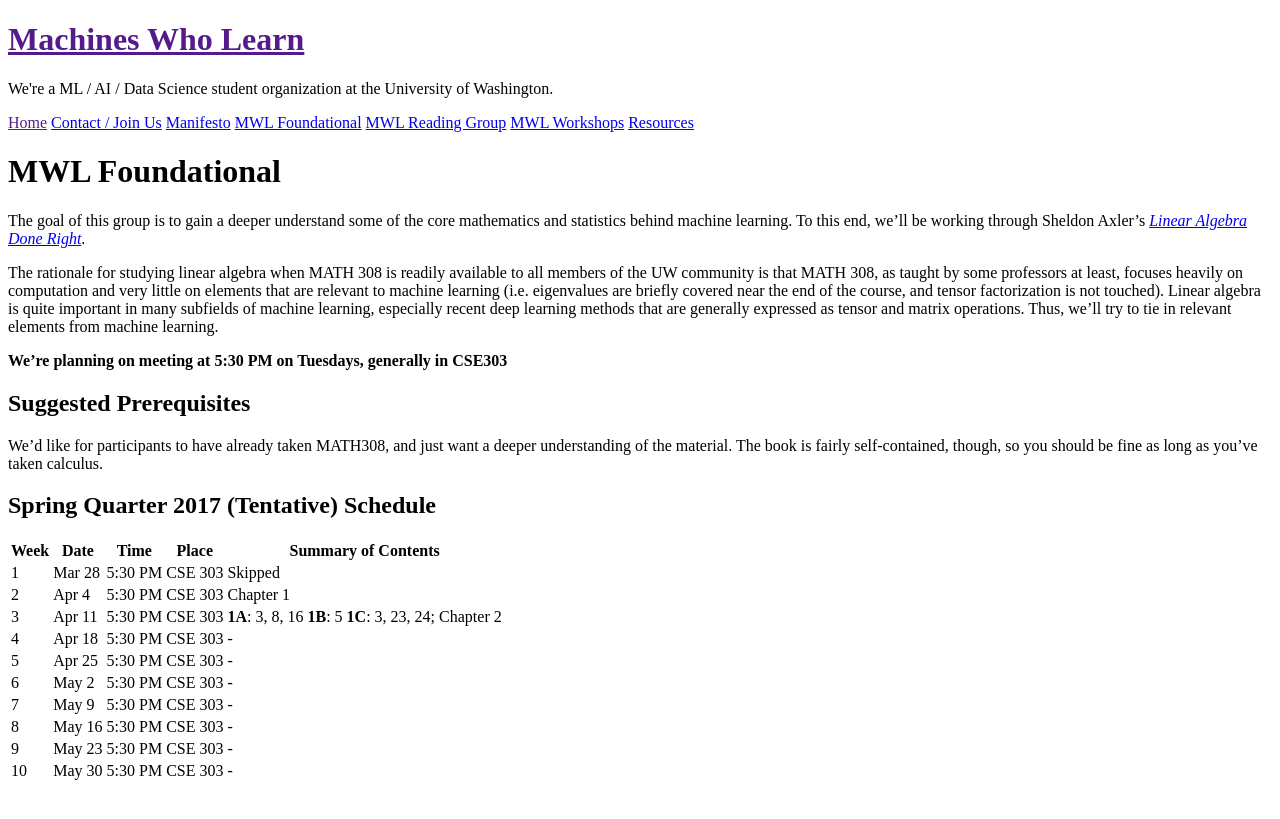
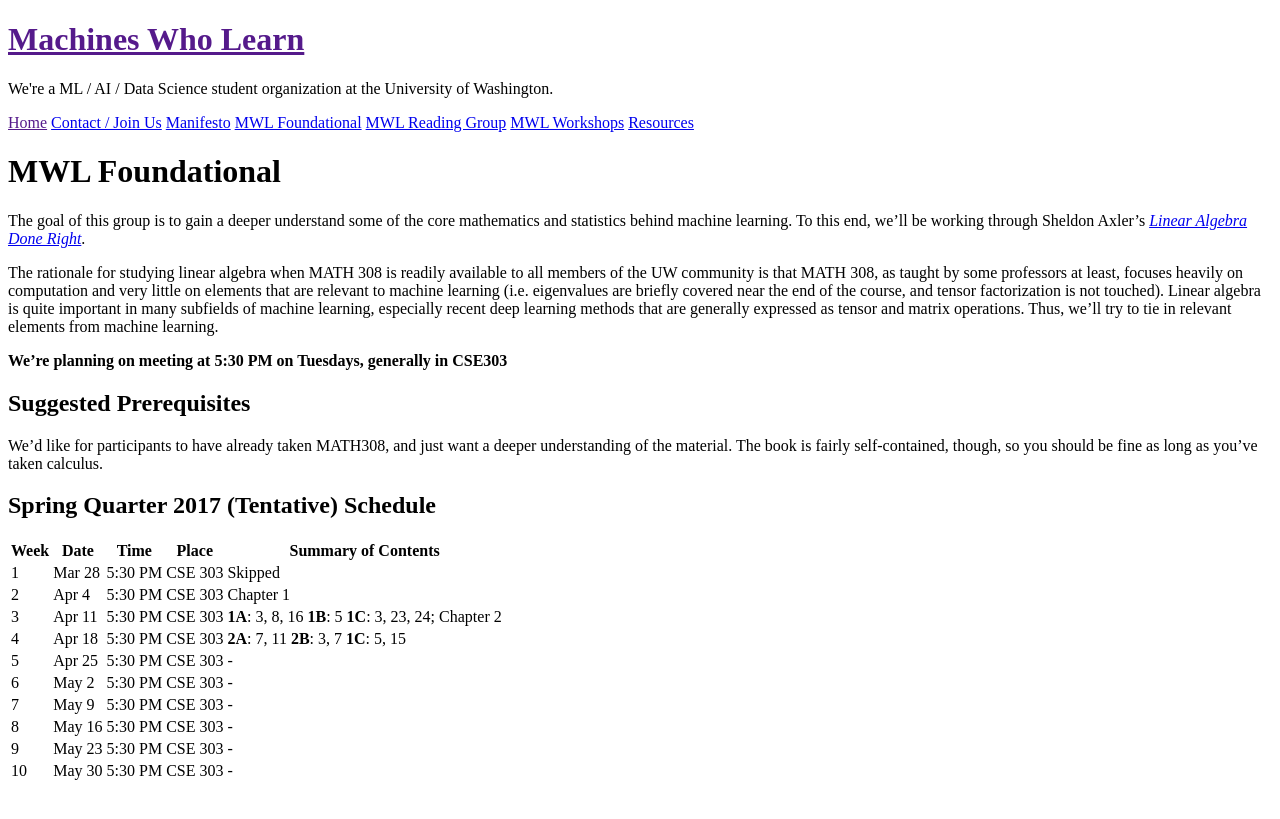
Before and after one commit to MachinesWhoLearn/machineswholearn.github.io, a Jekyll site: the page built from mwl_foundational.md, in a window 1280 px wide. Shown: the top 819 px of the page. Built offline with Jekyll 4.4.1, drawn with Linux system fonts in a browser that asks for light colours.

Commit message:
Add problems for week 4

```diff
--- a/mwl_foundational.md
+++ b/mwl_foundational.md
@@ -32,7 +32,7 @@ you should be fine as long as you've taken calculus.
 | 1 | Mar 28 | 5:30 PM | CSE 303 | Skipped |
 | 2 | Apr 4 | 5:30 PM | CSE 303 | Chapter 1 |
 | 3 | Apr 11 | 5:30 PM | CSE 303 |**1A**: 3, 8, 16 **1B**: 5 **1C**: 3, 23, 24; Chapter 2|
-| 4 | Apr 18 | 5:30 PM | CSE 303 | - |
+| 4 | Apr 18 | 5:30 PM | CSE 303 | **2A**: 7, 11 **2B**: 3, 7 **1C**: 5, 15 |
 | 5 | Apr 25 | 5:30 PM | CSE 303 | - |
 | 6 | May 2 | 5:30 PM | CSE 303 | - |
 | 7 | May 9 | 5:30 PM | CSE 303 | - |
```
